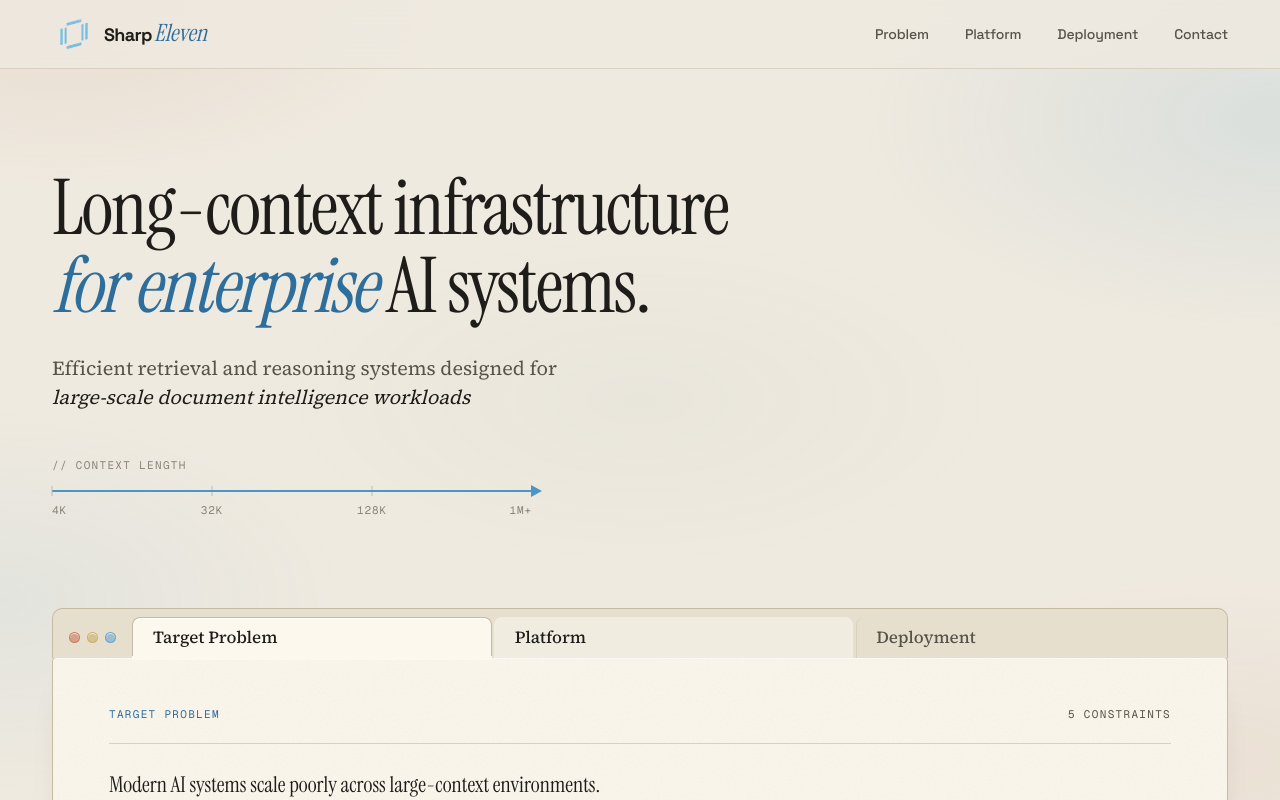
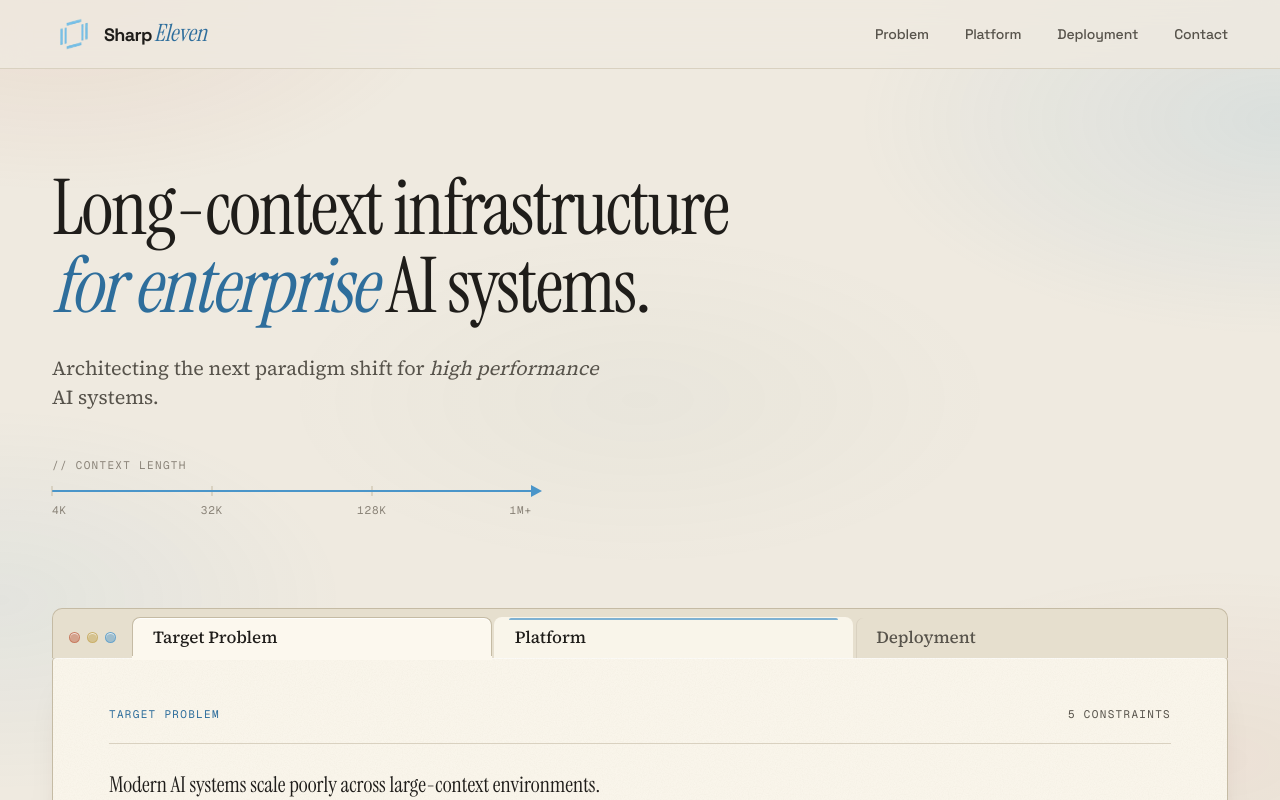
Before and after one commit to JJ-Xie/sharpeleven-website, a Next.js app: page / in a window 1280 px wide. In both pictures the pointer is over the tab "Platform". Shown: the top 800 px of the page. Built offline with nearby package versions, Linux system fonts and the light colour scheme.

Commit message:
changed hero subtext

```diff
--- a/app/globals.css
+++ b/app/globals.css
@@ -593,8 +593,22 @@ body::before {
   z-index: 1;
 }
 .doc-tab:hover:not(.active) {
-  background: rgba(252, 248, 238, 0.55);
+  background: rgba(252, 248, 238, 0.9);
   color: var(--color-ink);
+  box-shadow:
+    inset 0 1px 0 rgba(255, 255, 255, 0.7),
+    0 -3px 10px -4px rgba(60, 40, 20, 0.12);
+}
+.doc-tab:hover:not(.active)::before {
+  content: "";
+  position: absolute;
+  left: 14px;
+  right: 14px;
+  top: 0;
+  height: 2px;
+  background: var(--color-sage);
+  border-radius: 2px 2px 0 0;
+  opacity: 0.7;
 }
 .doc-tab.active {
   background: #fcf8ee;
--- a/app/layout.tsx
+++ b/app/layout.tsx
@@ -41,7 +41,7 @@ export const metadata: Metadata = {
   title: "SharpEleven — Long-context infrastructure for enterprise AI",
   description:
     "Efficient retrieval and reasoning systems designed for large-scale document intelligence workloads.",
-  metadataBase: new URL("https://sharpeleven.com"),
+  metadataBase: new URL("https://sharp-eleven.com"),
   openGraph: {
     title: "SharpEleven",
     description:
--- a/components/Contact.tsx
+++ b/components/Contact.tsx
@@ -49,11 +49,11 @@ export function Contact() {
           <div className="flex flex-wrap items-center gap-3">
             {/* TODO: replace with the real contact address before launch */}
             <a
-              href="mailto:research@sharpeleven.com"
+              href="mailto:research@sharp-eleven.com"
               className="inline-flex items-center gap-[10px] rounded-full border border-[color:var(--color-line-2)] bg-[color:var(--color-bg)] px-[18px] py-3 font-mono-cust text-[14px] text-[color:var(--color-ink)] transition-colors duration-200 hover:border-[color:var(--color-ink-2)] hover:bg-[color:var(--color-bg-3)]"
             >
               <span className="text-[color:var(--color-sage-2)]">→</span>
-              research@sharpeleven.com
+              research@sharp-eleven.com
             </a>
           </div>
         </div>
--- a/components/Hero.tsx
+++ b/components/Hero.tsx
@@ -42,10 +42,7 @@ export function Hero() {
               fontVariationSettings: '"opsz" 28',
             }}
           >
-            Efficient retrieval and reasoning systems designed for{" "}
-            <em style={{ fontStyle: "italic", color: "var(--color-ink)" }}>
-              large-scale document intelligence workloads
-            </em>
+            Architecting the next paradigm shift for <em>high performance</em> AI systems.
           </p>
 
           <ContextBar />
```
